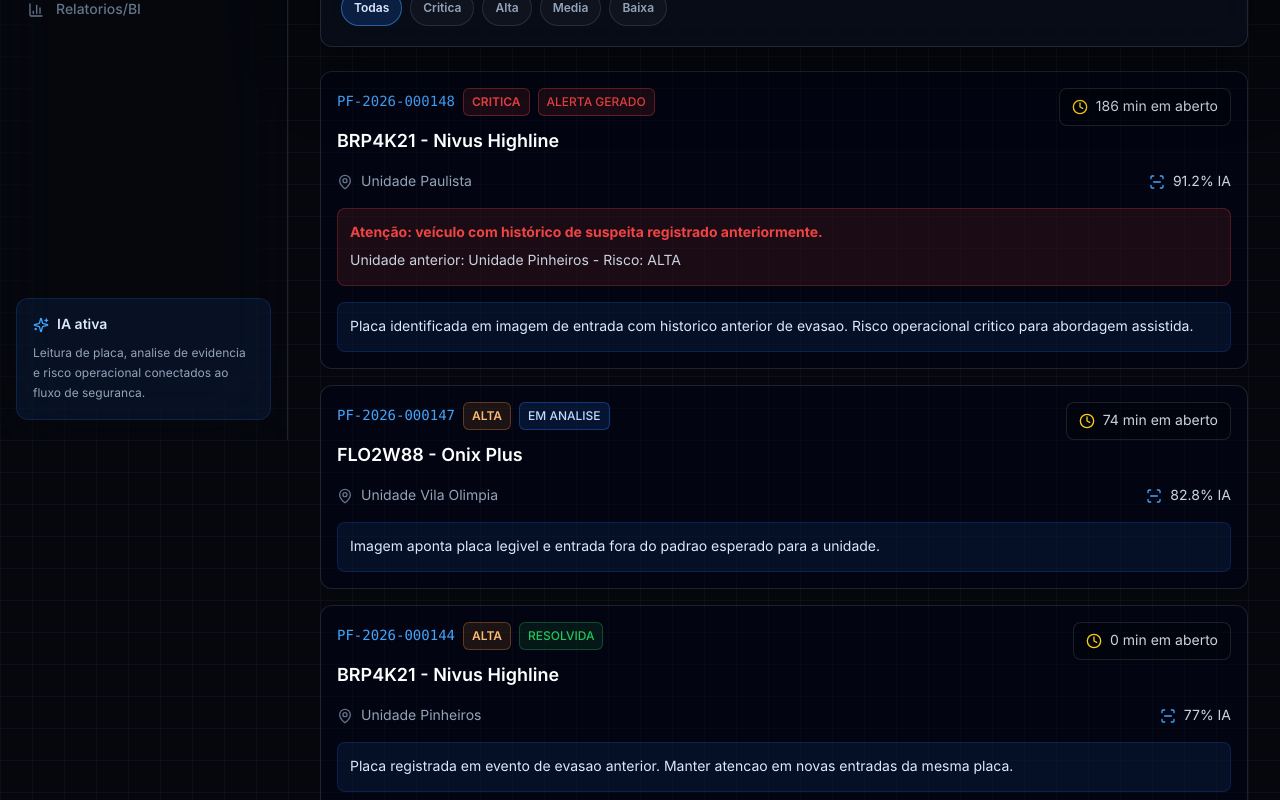
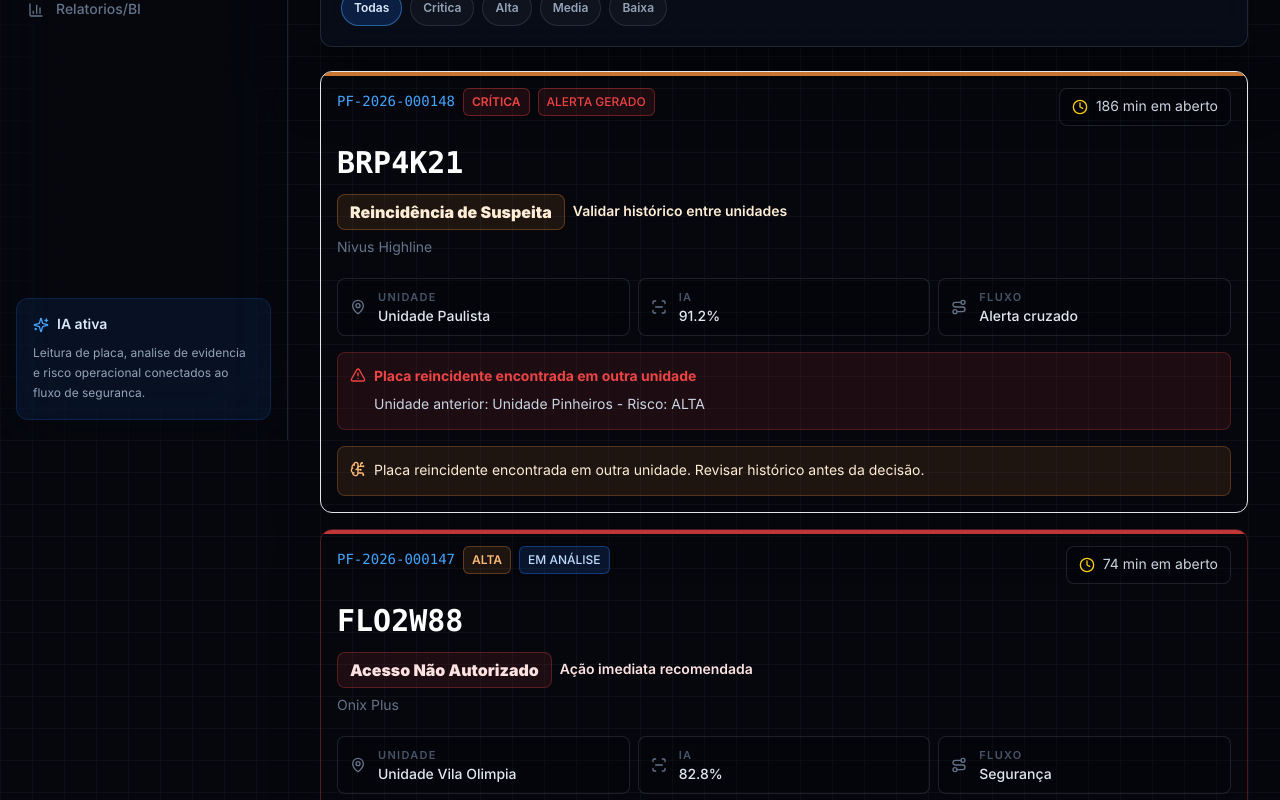
Before and after one commit to PedroFIAP-tech/ParkFlow, a Next.js app in the folder frontend/: page /ocorrencias in a window 1280 px wide. Shown: the part 360-1160 px from the top of the page. Built offline with nearby package versions, Linux system fonts and the light colour scheme; no server answers.

Commit message:
feat: enhance occurrence card styling and improve priority and status labels

```diff
--- a/frontend/src/components/occurrence-card.tsx
+++ b/frontend/src/components/occurrence-card.tsx
@@ -1,14 +1,66 @@
 "use client";
 
-import { AlertTriangle, Clock, MapPin, ScanLine } from "lucide-react";
+import clsx from "clsx";
+import { AlertTriangle, BrainCircuit, Clock, MapPin, Route, ScanLine, type LucideIcon } from "lucide-react";
 import Link from "next/link";
 import { motion } from "framer-motion";
 import { PriorityChip } from "@/components/priority-chip";
 import { StatusBadge } from "@/components/status-badge";
-import { typeLabel } from "@/lib/occurrence-store";
 import type { OccurrenceSummary } from "@/types/parkflow";
 
+type TypeTone = "red" | "orange" | "blue" | "yellow" | "green";
+
+const toneStyles: Record<TypeTone, { card: string; accent: string; chip: string; text: string; insight: string; icon: string }> = {
+  red: {
+    card: "border-danger/30 bg-[radial-gradient(circle_at_top_right,rgba(239,68,68,0.12),transparent_36%),rgba(2,6,23,0.56)] hover:border-danger/50",
+    accent: "bg-danger",
+    chip: "border-danger/30 bg-danger/10 text-red-100",
+    text: "text-red-100",
+    insight: "border-danger/25 bg-danger/10 text-red-100",
+    icon: "text-danger"
+  },
+  orange: {
+    card: "border-orange-400/28 bg-[radial-gradient(circle_at_top_right,rgba(251,146,60,0.12),transparent_36%),rgba(2,6,23,0.56)] hover:border-orange-300/45",
+    accent: "bg-orange-400",
+    chip: "border-orange-400/30 bg-orange-400/10 text-orange-100",
+    text: "text-orange-100",
+    insight: "border-orange-400/25 bg-orange-400/10 text-orange-100",
+    icon: "text-orange-300"
+  },
+  blue: {
+    card: "border-electric/24 bg-[radial-gradient(circle_at_top_right,rgba(66,165,255,0.12),transparent_36%),rgba(2,6,23,0.56)] hover:border-electric/50",
+    accent: "bg-electric",
+    chip: "border-electric/30 bg-brand/10 text-blue-100",
+    text: "text-blue-100",
+    insight: "border-brand/25 bg-brand/10 text-blue-100",
+    icon: "text-electric"
+  },
+  yellow: {
+    card: "border-warning/26 bg-[radial-gradient(circle_at_top_right,rgba(250,204,21,0.12),transparent_36%),rgba(2,6,23,0.56)] hover:border-warning/45",
+    accent: "bg-warning",
+    chip: "border-warning/30 bg-warning/10 text-yellow-100",
+    text: "text-yellow-100",
+    insight: "border-warning/25 bg-warning/10 text-yellow-100",
+    icon: "text-warning"
+  },
+  green: {
+    card: "border-success/24 bg-[radial-gradient(circle_at_top_right,rgba(34,197,94,0.10),transparent_36%),rgba(2,6,23,0.56)] hover:border-success/45",
+    accent: "bg-success",
+    chip: "border-success/30 bg-success/10 text-green-100",
+    text: "text-green-100",
+    insight: "border-success/25 bg-success/10 text-green-100",
+    icon: "text-success"
+  }
+};
+
 export function OccurrenceCard({ occurrence, index = 0 }: { occurrence: OccurrenceSummary; index?: number }) {
+  const context = getOccurrenceContext(occurrence);
+  const tone = toneStyles[context.tone];
+  const timeLabel = occurrence.status === "RESOLVIDA" ? `${occurrence.stoppedMinutes} min monitorado` : `${occurrence.stoppedMinutes} min em aberto`;
+  const vehicleModel = occurrence.vehicle.model?.trim();
+  const normalizedVehicleModel = vehicleModel?.toLowerCase().normalize("NFD").replace(/[\u0300-\u036f]/g, "");
+  const showVehicleModel = vehicleModel && normalizedVehicleModel !== "veiculo monitorado";
+
   return (
     <motion.div
       initial={{ opacity: 0, y: 12 }}
@@ -18,56 +70,195 @@
     >
       <Link
         href={`/ocorrencias/${occurrence.id}`}
-        className="group block rounded-xl border border-line bg-slate-950/45 p-4 transition hover:border-electric/50 hover:bg-slate-900/70"
+        className={clsx(
+          "group relative block overflow-hidden rounded-xl border p-4 shadow-[0_18px_54px_rgba(0,0,0,0.18)] transition",
+          tone.card
+        )}
       >
+        <span className={clsx("absolute inset-x-0 top-0 h-1 opacity-80", tone.accent)} />
+
         <div className="flex flex-wrap items-start justify-between gap-3">
-          <div>
+          <div className="min-w-0">
             <div className="flex flex-wrap items-center gap-2">
               <span className="font-mono text-sm text-electric">{occurrence.occurrenceCode}</span>
               <PriorityChip priority={occurrence.priority} />
               <StatusBadge status={occurrence.status} />
             </div>
-            <h3 className="mt-3 text-lg font-semibold text-white">
-              {occurrence.vehicle.plate} - {occurrence.vehicle.model ?? typeLabel(occurrence.type)}
-            </h3>
           </div>
-          <div className="flex items-center gap-2 rounded-lg border border-line bg-black/20 px-3 py-2 text-sm text-slate-300">
+
+          <div className="inline-flex items-center gap-2 rounded-lg border border-line bg-black/20 px-3 py-2 text-sm text-slate-300">
             <Clock className="h-4 w-4 text-warning" />
-            {occurrence.stoppedMinutes} min em aberto
+            <span>{timeLabel}</span>
           </div>
         </div>
 
-        <div className="mt-4 grid gap-3 text-sm text-slate-400 md:grid-cols-[1fr_auto]">
-          <div className="flex items-center gap-2">
-            <MapPin className="h-4 w-4 text-slate-500" />
-            <span>{occurrence.location}</span>
+        <div className="mt-5">
+          <p className="font-mono text-2xl font-black tracking-normal text-white min-[380px]:text-3xl">{occurrence.vehicle.plate}</p>
+          <div className="mt-3 flex flex-wrap items-center gap-2">
+            <span className={clsx("inline-flex min-h-9 items-center rounded-lg border px-3 py-1 text-base font-black", tone.chip)}>
+              {context.title}
+            </span>
+            <span className={clsx("text-sm font-semibold", tone.text)}>{context.action}</span>
           </div>
-          <div className="flex items-center gap-2 text-slate-300">
-            <ScanLine className="h-4 w-4 text-electric" />
-            <span>{occurrence.latestAIAnalysis ? `${occurrence.latestAIAnalysis.confidenceScore}% IA` : "IA pendente"}</span>
-          </div>
+          {showVehicleModel ? <p className="mt-2 text-sm text-slate-500">{vehicleModel}</p> : null}
+        </div>
+
+        <div className="mt-5 grid gap-2 text-sm text-slate-300 min-[520px]:grid-cols-3">
+          <MetaItem icon={MapPin} label="Unidade" value={occurrence.location} />
+          <MetaItem icon={ScanLine} label="IA" value={occurrence.latestAIAnalysis ? `${occurrence.latestAIAnalysis.confidenceScore}%` : "Pendente"} />
+          <MetaItem icon={Route} label="Fluxo" value={context.flow} />
         </div>
 
         {occurrence.latestAlert ? (
           <div className="mt-4 rounded-lg border border-danger/25 bg-danger/10 p-3 text-sm leading-6 text-red-100">
-            <strong className="text-danger">{occurrence.latestAlert.message}</strong>
-            <span className="mt-1 block text-slate-300">
-              Unidade anterior: {occurrence.latestAlert.previousUnit} - Risco: {occurrence.latestAlert.riskLevel}
-            </span>
+            <div className="flex items-start gap-2">
+              <AlertTriangle className="mt-0.5 h-4 w-4 shrink-0 text-danger" />
+              <div>
+                <strong className="block text-danger">{context.alertTitle}</strong>
+                <span className="mt-1 block text-slate-300">
+                  Unidade anterior: {occurrence.latestAlert.previousUnit} - Risco: {occurrence.latestAlert.riskLevel}
+                </span>
+              </div>
+            </div>
           </div>
         ) : null}
 
-        {occurrence.latestAIAnalysis ? (
-          <div className="mt-4 rounded-lg border border-brand/20 bg-brand/10 p-3 text-sm leading-6 text-blue-100">
-            {occurrence.latestAIAnalysis.summary}
+        <div className={clsx("mt-4 rounded-lg border p-3 text-sm leading-6", tone.insight)}>
+          <div className="flex items-start gap-2">
+            <BrainCircuit className={clsx("mt-0.5 h-4 w-4 shrink-0", tone.icon)} />
+            <span>{context.summary}</span>
           </div>
-        ) : (
-          <div className="mt-4 flex items-center gap-2 rounded-lg border border-warning/20 bg-warning/10 p-3 text-sm text-warning">
-            <AlertTriangle className="h-4 w-4" />
-            IA auxiliar ainda nao executada.
-          </div>
-        )}
+        </div>
       </Link>
     </motion.div>
   );
 }
+
+function MetaItem({
+  icon: Icon,
+  label,
+  value
+}: {
+  icon: LucideIcon;
+  label: string;
+  value: string;
+}) {
+  return (
+    <div className="flex min-h-12 items-center gap-3 rounded-lg border border-line bg-black/20 px-3 py-2">
+      <Icon className="h-4 w-4 shrink-0 text-slate-500" />
+      <div className="min-w-0">
+        <p className="text-[11px] font-semibold uppercase tracking-[0.12em] text-slate-600">{label}</p>
+        <p className="truncate font-medium text-slate-200">{value}</p>
+      </div>
+    </div>
+  );
+}
+
+function getOccurrenceContext(occurrence: OccurrenceSummary) {
+  if (occurrence.status === "RESOLVIDA") {
+    return {
+      title: operationalTypeTitle(occurrence.type, occurrence.latestAlert),
+      action: "Encerrada",
+      flow: "Resolvido",
+      tone: "green" as TypeTone,
+      alertTitle: "Histórico validado",
+      summary: "Ocorrência resolvida com registro operacional preservado."
+    };
+  }
+
+  if (occurrence.latestAlert) {
+    return {
+      title: "Reincidência de Suspeita",
+      action: "Validar histórico entre unidades",
+      flow: "Alerta cruzado",
+      tone: "orange" as TypeTone,
+      alertTitle: "Placa reincidente encontrada em outra unidade",
+      summary: "Placa reincidente encontrada em outra unidade. Revisar histórico antes da decisão."
+    };
+  }
+
+  const title = operationalTypeTitle(occurrence.type, null);
+  const normalizedType = String(occurrence.type).toUpperCase();
+
+  if (["FURTO_ROUBO", "INVASAO", "ACESSO_NAO_AUTORIZADO", "VANDALISMO"].includes(normalizedType)) {
+    return {
+      title,
+      action: "Ação imediata recomendada",
+      flow: "Segurança",
+      tone: "red" as TypeTone,
+      alertTitle: "Alerta de risco crítico",
+      summary: summaryForType(normalizedType)
+    };
+  }
+
+  if (["PLACA_SUSPEITA", "CONDUTA_SUSPEITA", "EVASAO"].includes(normalizedType)) {
+    return {
+      title,
+      action: "Monitorar e validar placa",
+      flow: "Suspeita",
+      tone: "orange" as TypeTone,
+      alertTitle: "Alerta de comportamento suspeito",
+      summary: summaryForType(normalizedType)
+    };
+  }
+
+  if (["COLISAO", "DANO_PATRIMONIAL"].includes(normalizedType)) {
+    return {
+      title,
+      action: "Registrar evidências",
+      flow: "Incidente",
+      tone: "yellow" as TypeTone,
+      alertTitle: "Alerta de incidente operacional",
+      summary: summaryForType(normalizedType)
+    };
+  }
+
+  return {
+    title,
+    action: "Revisar ocorrência",
+    flow: "Operacional",
+    tone: "blue" as TypeTone,
+    alertTitle: "Ocorrência operacional",
+    summary: summaryForType(normalizedType)
+  };
+}
+
+function operationalTypeTitle(type: string, alert: OccurrenceSummary["latestAlert"]) {
+  if (alert) {
+    return "Reincidência de Suspeita";
+  }
+
+  const titles: Record<string, string> = {
+    PLACA_SUSPEITA: "Veículo Suspeito",
+    ACESSO_NAO_AUTORIZADO: "Acesso Não Autorizado",
+    CONDUTA_SUSPEITA: "Movimentação Suspeita",
+    INVASAO: "Invasão de Área Restrita",
+    COLISAO: "Colisão Operacional",
+    VANDALISMO: "Vandalismo",
+    DESACORDO_OPERACIONAL: "Desacordo Operacional",
+    EVASAO: "Evasão de Cancela",
+    FURTO_ROUBO: "Tentativa de Furto/Roubo",
+    DANO_PATRIMONIAL: "Dano Patrimonial",
+    OUTROS: "Ocorrência Operacional"
+  };
+
+  return titles[String(type).toUpperCase()] ?? "Ocorrência Operacional";
+}
+
+function summaryForType(type: string) {
+  const summaries: Record<string, string> = {
+    PLACA_SUSPEITA: "IA identificou veículo com comportamento suspeito. Validar placa e contexto da unidade.",
+    ACESSO_NAO_AUTORIZADO: "Acesso não autorizado identificado. Conferir permissão e acionar responsável.",
+    CONDUTA_SUSPEITA: "Movimentação suspeita identificada. Manter monitoramento e registrar decisão.",
+    INVASAO: "Possível invasão de área restrita. Priorizar verificação da equipe local.",
+    COLISAO: "Colisão detectada na área operacional. Registrar evidências e ponto de impacto.",
+    VANDALISMO: "IA identificou possível vandalismo. Preservar imagens e validar responsáveis.",
+    DESACORDO_OPERACIONAL: "Ocorrência operacional fora do padrão. Revisar procedimento e evidências.",
+    EVASAO: "Possível evasão identificada. Conferir placa, horário e passagem pela cancela.",
+    FURTO_ROUBO: "IA identificou possível tentativa de furto ou roubo. Ação imediata recomendada.",
+    DANO_PATRIMONIAL: "Dano patrimonial detectado. Vincular evidências e comunicar a unidade.",
+    OUTROS: "IA sinalizou ocorrência operacional. Revisar placa, contexto e próxima ação."
+  };
+
+  return summaries[type] ?? "IA sinalizou ocorrência operacional. Revisar placa, contexto e próxima ação.";
+}
--- a/frontend/src/components/priority-chip.tsx
+++ b/frontend/src/components/priority-chip.tsx
@@ -8,10 +8,17 @@
   CRITICA: "border-danger/35 bg-danger/10 text-danger"
 };
 
+const labels: Record<Priority, string> = {
+  BAIXA: "BAIXA",
+  MEDIA: "MÉDIA",
+  ALTA: "ALTA",
+  CRITICA: "CRÍTICA"
+};
+
 export function PriorityChip({ priority }: { priority: Priority }) {
   return (
     <span className={clsx("inline-flex h-7 items-center rounded-md border px-2 text-xs font-semibold", styles[priority])}>
-      {priority}
+      {labels[priority]}
     </span>
   );
 }
--- a/frontend/src/components/status-badge.tsx
+++ b/frontend/src/components/status-badge.tsx
@@ -12,7 +12,7 @@
 
 const labels: Record<OccurrenceStatus, string> = {
   ABERTA: "ABERTA",
-  EM_ANALISE: "EM ANALISE",
+  EM_ANALISE: "EM ANÁLISE",
   ALERTA_GERADO: "ALERTA GERADO",
   MONITORAMENTO: "MONITORAMENTO",
   RESOLVIDA: "RESOLVIDA",
```
